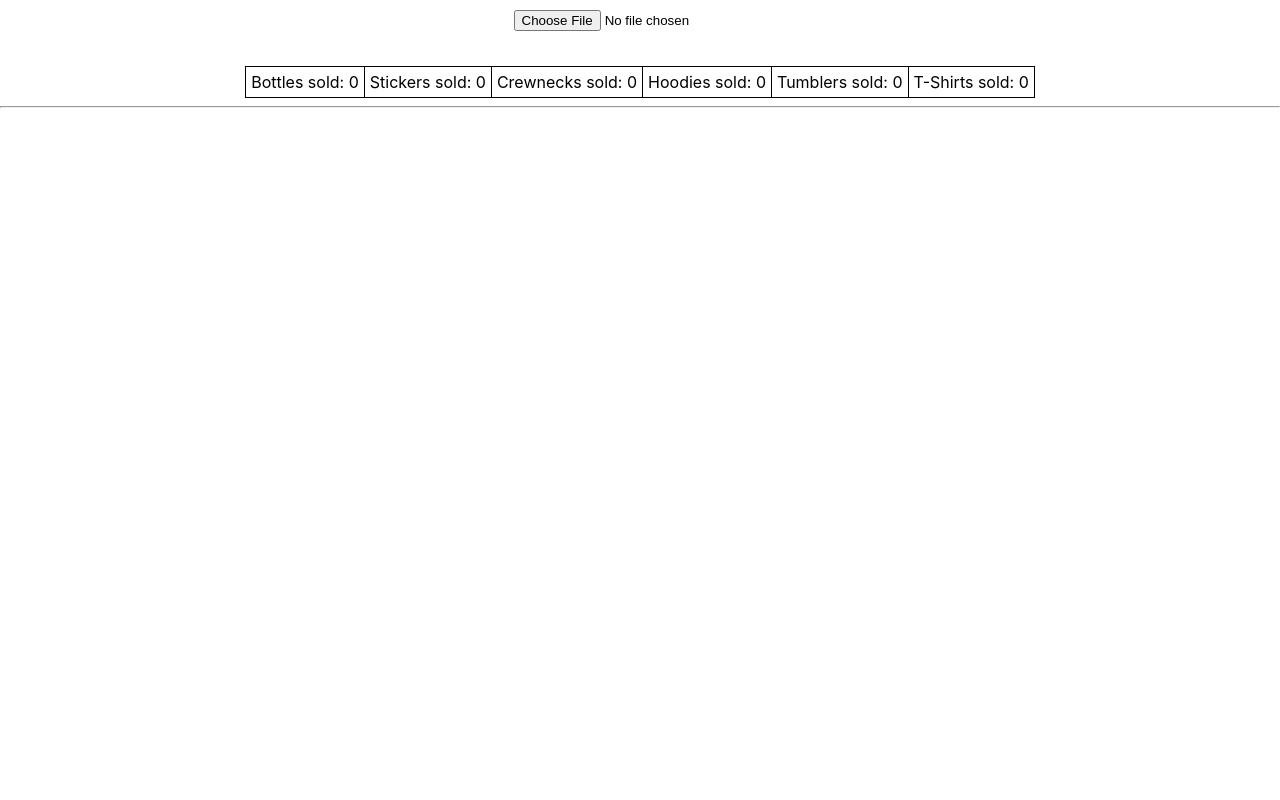
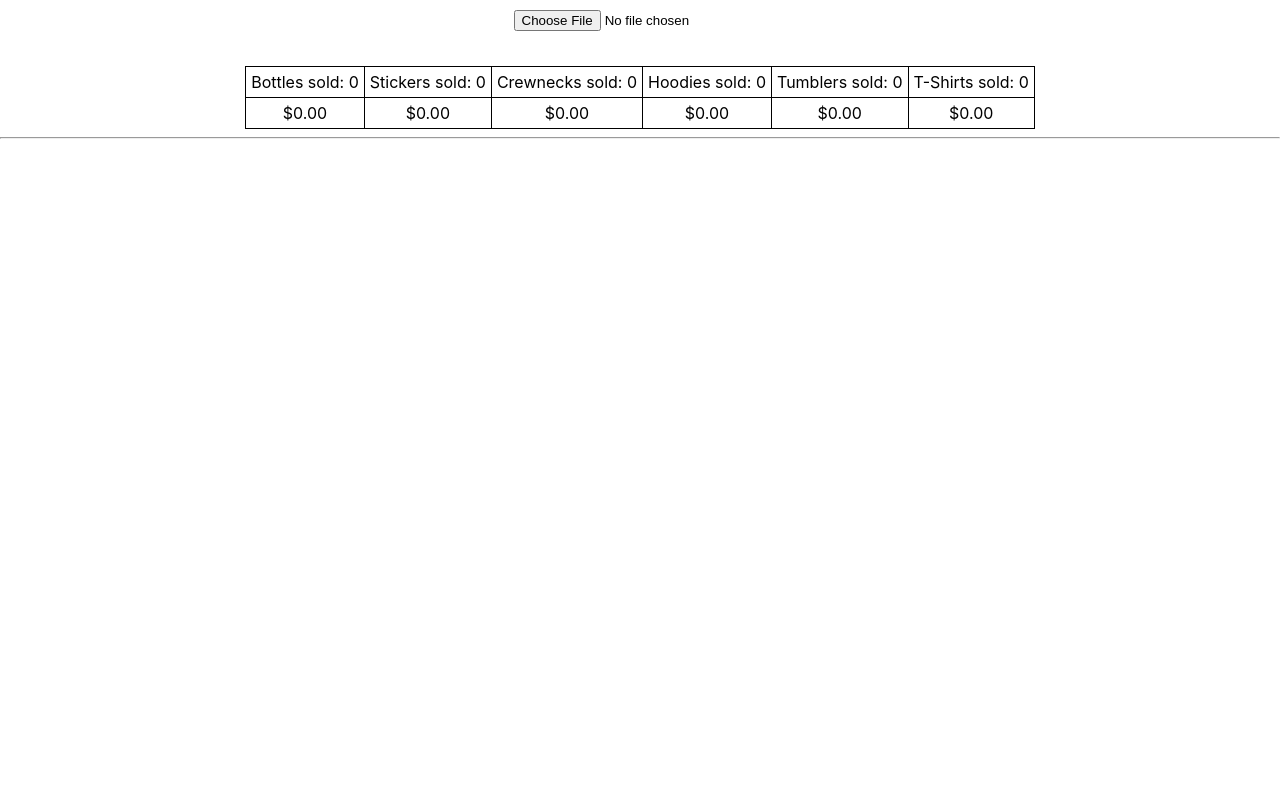
Before and after one commit to arulmathur/rippleanalysis, a React (Create React App) app: page / in a window 1280 px wide. Shown: the top 800 px of the page. Built offline with nearby package versions, Linux system fonts and the light colour scheme.

Commit message:
Added total price of goods sold per category

```diff
--- a/src/App.js
+++ b/src/App.js
@@ -14,6 +14,13 @@ function App() {
   const [tumblerCount, setTumblerCount] = useState(0);
   const [tshirtCount, setTshirtCount] = useState(0);
 
+  const [bottleMoney, setBottleMoney] = useState(0);
+  const [stickerMoney, setStickerMoney] = useState(0);
+  const [crewneckMoney, setCrewneckMoney] = useState(0);
+  const [hoodieMoney, setHoodieMoney] = useState(0);
+  const [tumblerMoney, setTumblerMoney] = useState(0);
+  const [tshirtMoney, setTshirtMoney] = useState(0);
+
   const resetCounts = () => {
     setBottleCount(0);
     setStickerCount(0);
@@ -21,6 +28,12 @@ function App() {
     setHoodieCount(0);
     setTumblerCount(0);
     setTshirtCount(0);
+    setBottleMoney(0);
+    setStickerMoney(0);
+    setCrewneckMoney(0);
+    setHoodieMoney(0);
+    setTumblerMoney(0);
+    setTshirtMoney(0);
   }
 
   const handleFile = (event) => {
@@ -35,21 +48,27 @@ function App() {
           Object.keys(d).forEach((col) => {
             if (col.includes("Lineitem name") && d[col].includes("Bottle")) {
               setBottleCount((prevCount) => prevCount + 1);
+              setBottleMoney((prevMoney) => prevMoney + Number(d["Lineitem price"]));
             }
             if (col.includes("Lineitem name") && d[col].includes("Sticker")) {
               setStickerCount((prevCount) => prevCount + 1);
+              setStickerMoney((prevMoney) => prevMoney + Number(d["Lineitem price"]));
             }
             if (col.includes("Lineitem name") && d[col].includes("Crewneck")) {
               setCrewneckCount((prevCount) => prevCount + 1);
+              setCrewneckMoney((prevMoney) => prevMoney + Number(d["Lineitem price"]));
             }
             if (col.includes("Lineitem name") && d[col].includes("Hoodie")) {
               setHoodieCount((prevCount) => prevCount + 1);
+              setHoodieMoney((prevMoney) => prevMoney + Number(d["Lineitem price"]));
             }
             if (col.includes("Lineitem name") && d[col].includes("Tumbler")) {
               setTumblerCount((prevCount) => prevCount + 1);
+              setTumblerMoney((prevMoney) => prevMoney + Number(d["Lineitem price"]));
             }
             if (col.includes("Lineitem name") && d[col].includes("T-Shirt")) {
               setTshirtCount((prevCount) => prevCount + 1);
+              setTshirtMoney((prevMoney) => prevMoney + Number(d["Lineitem price"]));
             }
           });
           return row;
@@ -79,6 +98,14 @@ function App() {
             <td style={{ border: "1px solid black", padding: "5px", textAlign: "center" }}>Hoodies sold: {hoodieCount}</td>
             <td style={{ border: "1px solid black", padding: "5px", textAlign: "center" }}>Tumblers sold: {tumblerCount}</td>
             <td style={{ border: "1px solid black", padding: "5px", textAlign: "center" }}>T-Shirts sold: {tshirtCount}</td>
+          </tr>
+          <tr>
+            <td style={{ border: "1px solid black", padding: "5px", textAlign: "center" }}>${bottleMoney.toFixed(2)}</td>
+            <td style={{ border: "1px solid black", padding: "5px", textAlign: "center" }}>${stickerMoney.toFixed(2)}</td>
+            <td style={{ border: "1px solid black", padding: "5px", textAlign: "center" }}>${crewneckMoney.toFixed(2)}</td>
+            <td style={{ border: "1px solid black", padding: "5px", textAlign: "center" }}>${hoodieMoney.toFixed(2)}</td>
+            <td style={{ border: "1px solid black", padding: "5px", textAlign: "center" }}>${tumblerMoney.toFixed(2)}</td>
+            <td style={{ border: "1px solid black", padding: "5px", textAlign: "center" }}>${tshirtMoney.toFixed(2)}</td>
           </tr>
         </tbody>
       </table>
```
